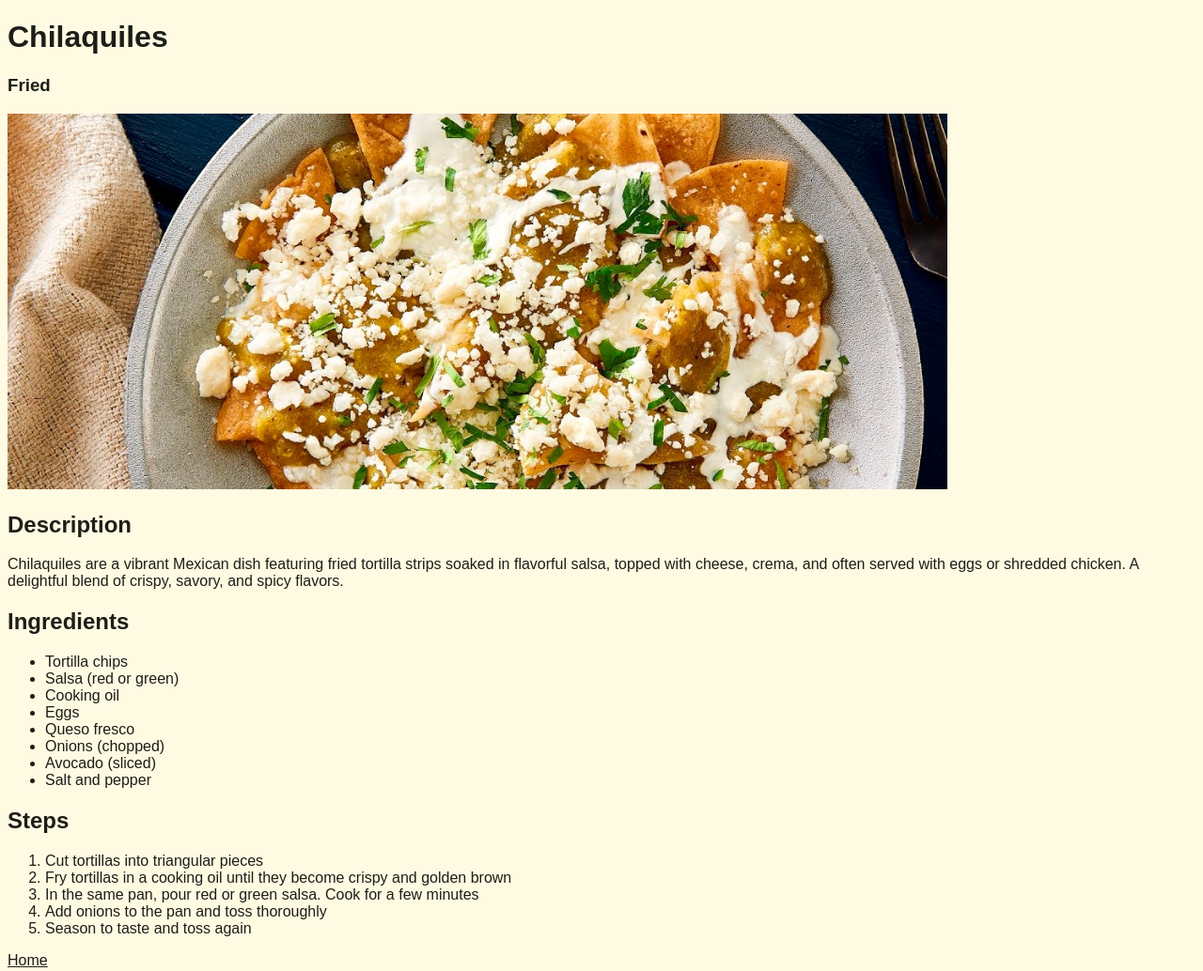
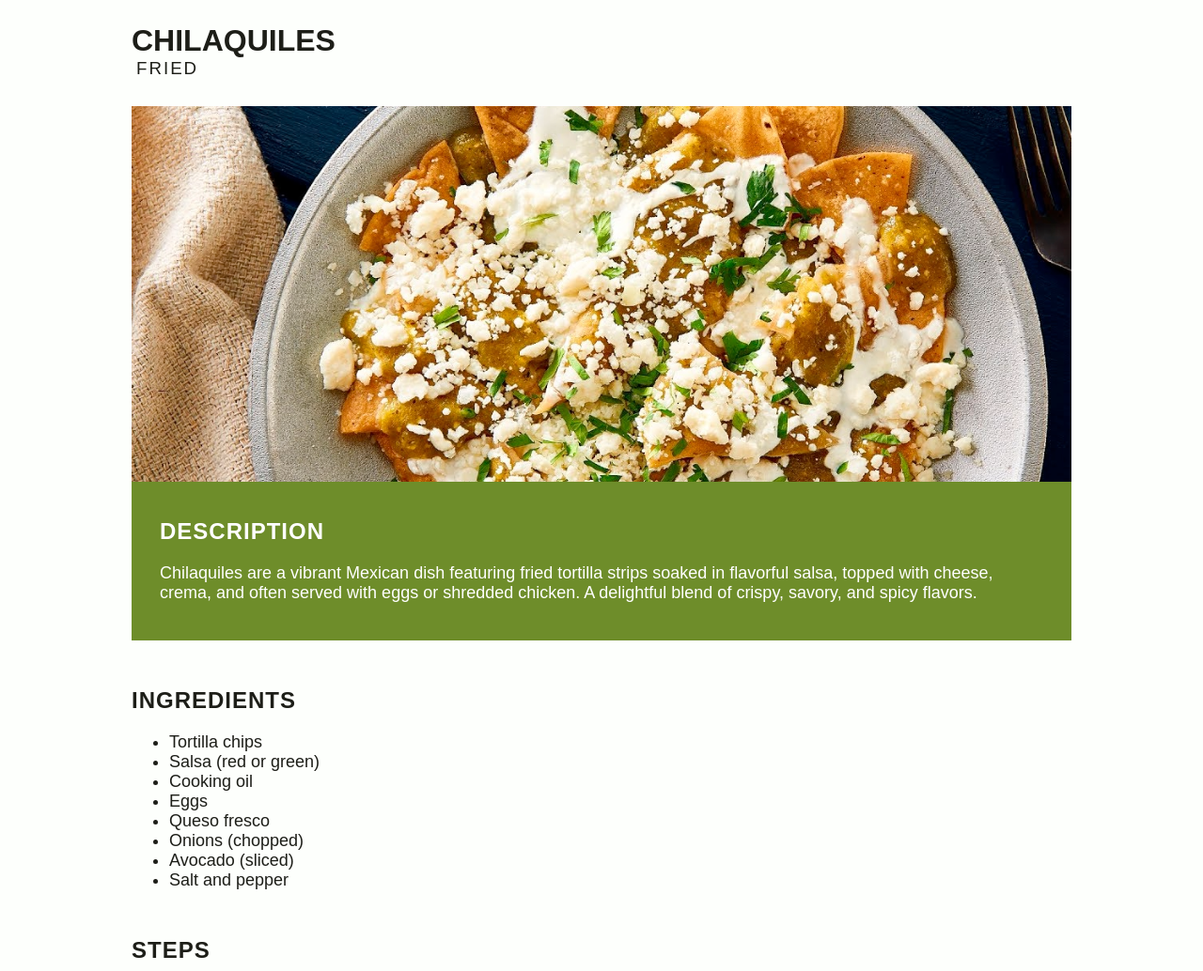
Before and after one commit to sergioarroyogodoy/odin-recipes, a plain HTML site: page recipes/chilaquiles.html in a window 1280 px wide. Shown: the top 1034 px of the page at 94% size. Drawn offline with Linux system fonts and the light colour scheme.

Commit message:
updated styling for html classes

```diff
--- a/style.css
+++ b/style.css
@@ -1,5 +1,78 @@
 * {
-    background-color: rgb(255, 250, 226);
+    background-color: rgb(253, 255, 252);
     font-family: sans-serif, Tahoma, "Trebuchet MS" ;
     color: rgb(29, 30, 24)
 }
+
+p,
+li {
+    font-size: 18px;
+    font-weight: 300;
+}
+
+.entire-page-content {
+    padding: 0 100px;
+    margin: 25px auto;
+    max-width: 1000px;
+    height: 100%;
+}
+
+/* --- Titles and Categories --- */
+
+.recipe-title {
+    font-size: 38;
+    text-transform: uppercase;
+    font-weight: bold;
+    margin-bottom: 0;
+}
+
+.recipe-category {
+    text-transform: uppercase;
+    font-weight: 300;
+    margin-top: 0;
+    letter-spacing: 2px;
+    padding-left: 5px;
+    font-size: 16;
+}
+
+/* --- Main Content --- */
+
+.recipe-cover-image {
+    max-width: 100%;
+    height: auto;
+    margin: 10px 0 0;
+}
+
+/* -- Subheading -- */
+
+.recipe-page-section {
+    text-transform: uppercase;
+    font-size: 20;
+    font-weight: 600;
+    letter-spacing: 1px;
+    margin-bottom: 20px;
+}
+
+.description-card {
+    margin-bottom: 50px;
+    width: 100%;
+    height: 100%;
+    background-color: rgb(110, 141, 42);
+    padding: 20px 0;
+    color: white;
+    margin-top: -5px;
+}
+
+.description-card * {
+    background-color: inherit;
+    margin: 20px 30px;
+    color: inherit;
+}
+
+.ingredients-card {
+    margin-bottom: 50px;
+}
+
+.steps-card {
+    margin-bottom: 50px;
+}
```
